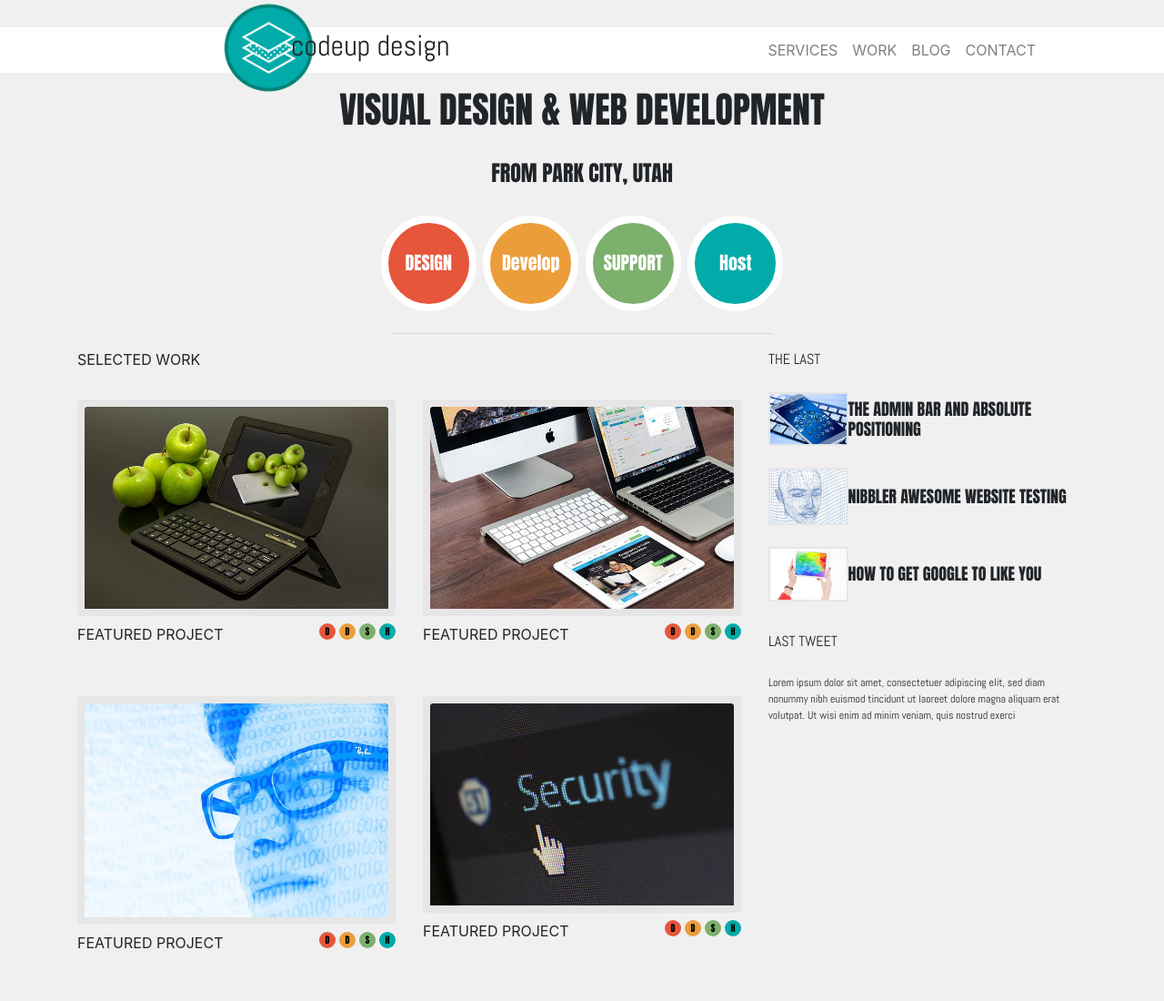
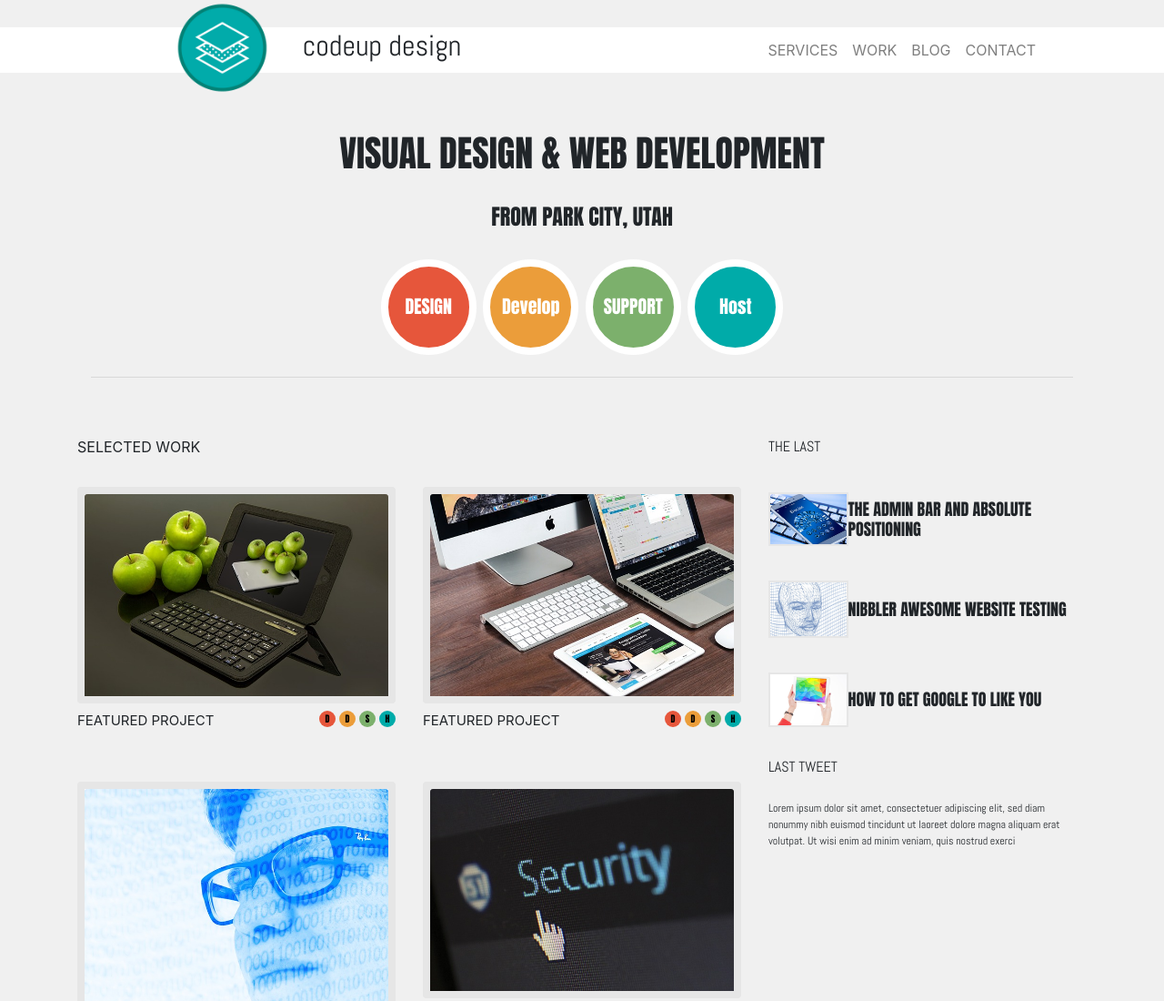
Before and after one commit to welch-smith-regulus/codeup-design-project, a plain HTML site: page index.html in a window 1280 px wide. Shown: the top 1100 px of the page at 91% size. Drawn offline with nearby package versions, Linux system fonts and the light colour scheme.

Commit message:
Finished project minus a few sizing and spacing fixes.

```diff
--- a/index.html
+++ b/index.html
@@ -96,8 +96,11 @@
         </div>
         <!--      </div>-->
     </div>
-    <hr>
+
 </div>
+    <div class="container horizontal-line">
+        <hr>
+    </div>
 <!--Selected-Work-Mobile-->
     <!--    ipad img-->
 <div class="row">
--- a/styles.css
+++ b/styles.css
@@ -16,6 +16,12 @@ body{
     font-family: 'Abel', sans-serif;
     font-size: 3em;
     margin-bottom: 0;
+}
+
+.header-title {
+    font-family: 'Anton', sans-serif;
+    font-size: 64px;
+    margin-bottom: 24px;
 }
 
 /*xs screen*/
@@ -95,6 +101,17 @@ body{
     h1 {
         max-width: 690px;
         margin: auto;
+        font-size: 38px;
+    }
+
+    .company-title {
+        font-size: 30px;
+        margin-top: 1em;
+        margin-bottom: 2em;
+    }
+
+    .header-title>.container-fluid {
+        padding: 0;
     }
 
     .blank-bar {
@@ -130,10 +147,18 @@ body{
     .blog-nav {
         margin-left: 48px;
     }
+
+    .featureproject {
+        font-size: 10px;
+    }
 }
 
 /*medium screen*/
 @media screen and (min-width: 768px) {
+    .header-title {
+        margin-top: 1em;
+    }
+
     .selectedworktitle {
         text-align: left;
         font-size: 16px;
@@ -175,6 +200,10 @@ body{
     .contacts-nav {
         margin-right: 64px;
     }
+
+    .featureproject {
+        font-size: 10px;
+    }
 }
 
 /*large & xl screen */
@@ -188,21 +217,24 @@ body{
         height: 105px;
         top: 0;
         position: absolute;
-        left: 19%;
+        left: 15%;
     }
 
     .company-title {
         position: absolute;
         top: 26px;
-        left: 25%;
+        left: 26%;
         font-size: 32px;
     }
-}
 
-.header-title {
-    font-family: 'Anton', sans-serif;
-    font-size: 64px;
-    margin-bottom: 24px;
+    .horizontal-line {
+        width: 100%;
+        margin-bottom: 4em;
+    }
+
+    .featureproject {
+        font-size: 15px;
+    }
 }
 
 .location {
@@ -392,7 +424,7 @@ h3 {
 }
 
 .spacing {
-    margin-top: 24px;
+    margin-top: 38px;
 }
 
 .small-img-border {
```
